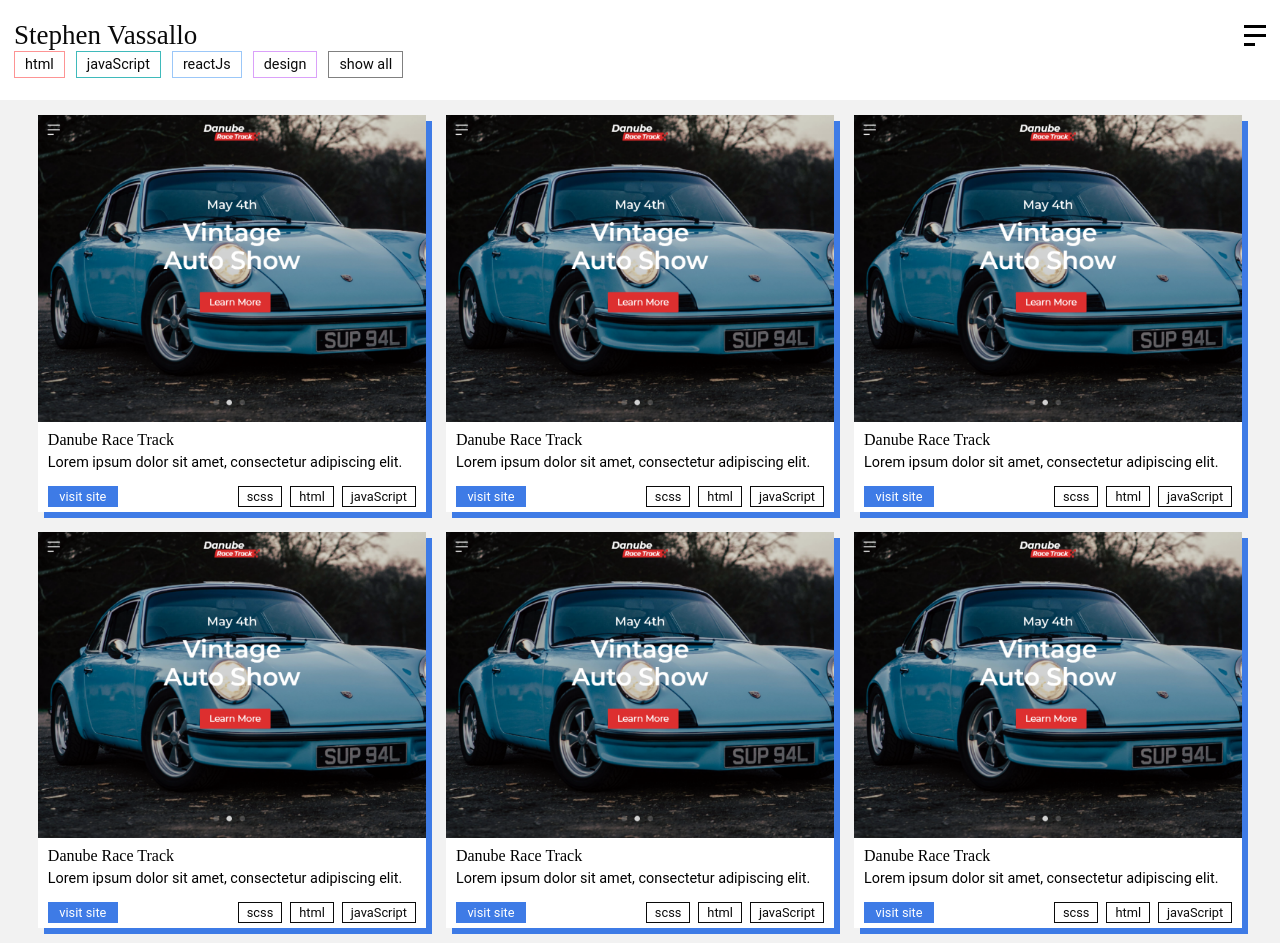
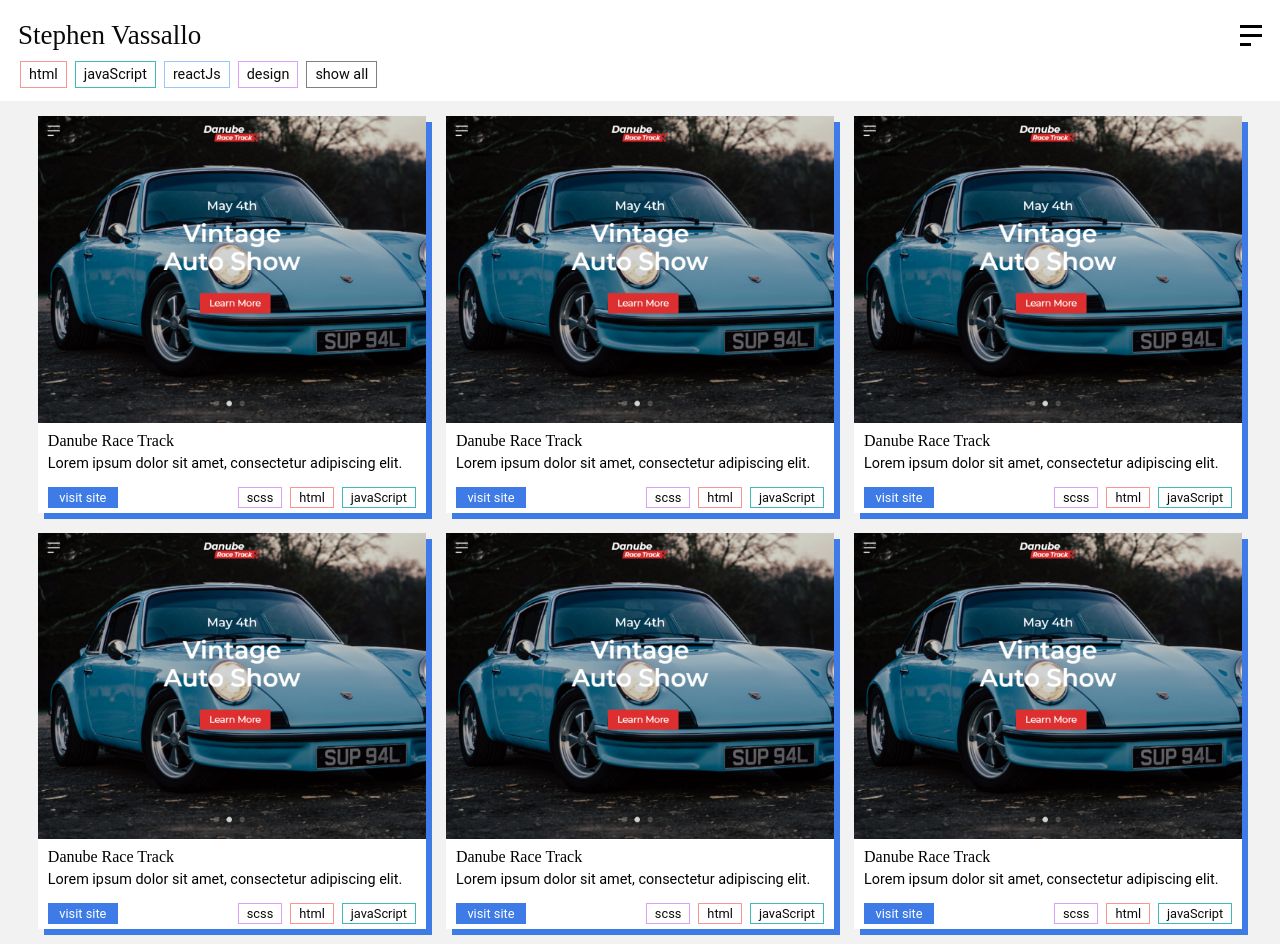
Before and after one commit to red-box/PRJ-StephenPortfolio, a plain HTML site: page index.html in a window 1280 px wide. Drawn offline with nearby package versions, Linux system fonts and the light colour scheme.

Commit message:
Gallery item Tabs
Added Color and Scss Color rules.

```diff
--- a/style.scss
+++ b/style.scss
@@ -64,14 +64,16 @@ p{
 //Navigation
 .navigation{
     width: 100%;
-    height: 100px;
+    height: auto;
     background: $navBackground;
-    padding: 20px 14px 10px 14px;
+    padding: 20px 18px 10px 18px;
     box-sizing: border-box;
     @include flexCol();
 
     .menuNav{
         @include flexRow();
+        padding-bottom: 7px;
+        box-sizing: border-box;
 
         .logo{
             font-family: "poppins";
@@ -139,8 +141,8 @@ p{
     border: 0;
     width: auto;
     height: auto;
-    padding: 4px 10px;
-    margin-right: 7px;
+    padding: 4px 8px;
+    margin: 3px 2px;
     font-size: .9em;
     font-family: 'roboto';
     background-color: #fff;
@@ -167,8 +169,24 @@ p{
     font-family: 'roboto';
 }
 
-//Tabs
+//Gallery Tabs
+.html{
+    border-color: $htmlColor;
+}
+.scss{
+    border-color: $scssColor;
+}
+.javaScript{
+    border-color: $javaScriptColor;
+}
+.reactJs{
+    border-color: $reactJsColor;
+}
+.design{
+    border-color: $designColor;
+}
 
+//Navigation Genre
 #html{
     border-color: $htmlColor;
 
```
Also changed, not shown: style.css, 1 other file.
